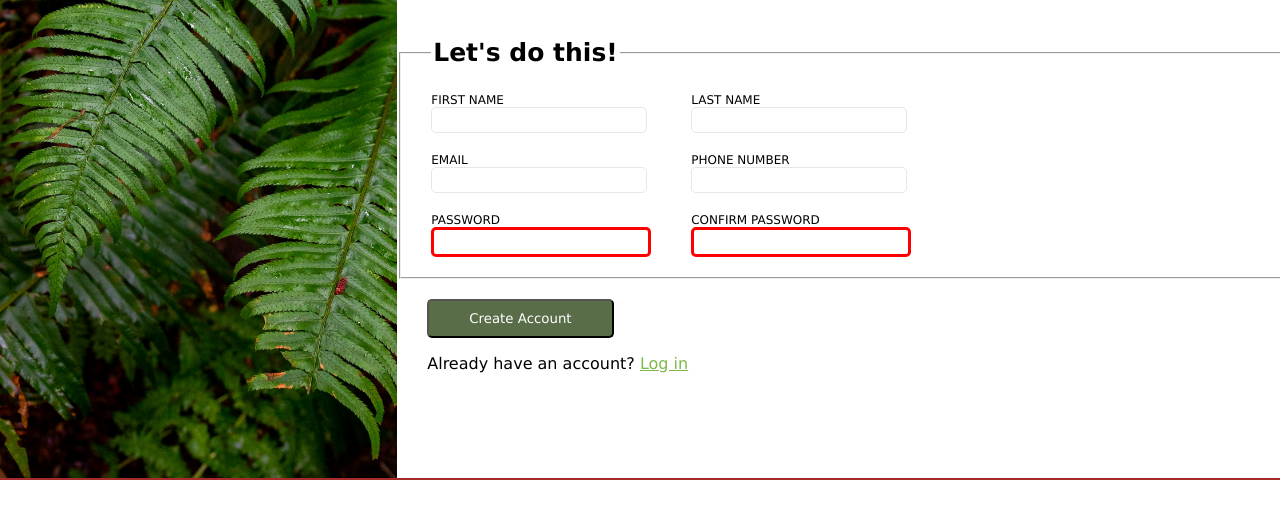
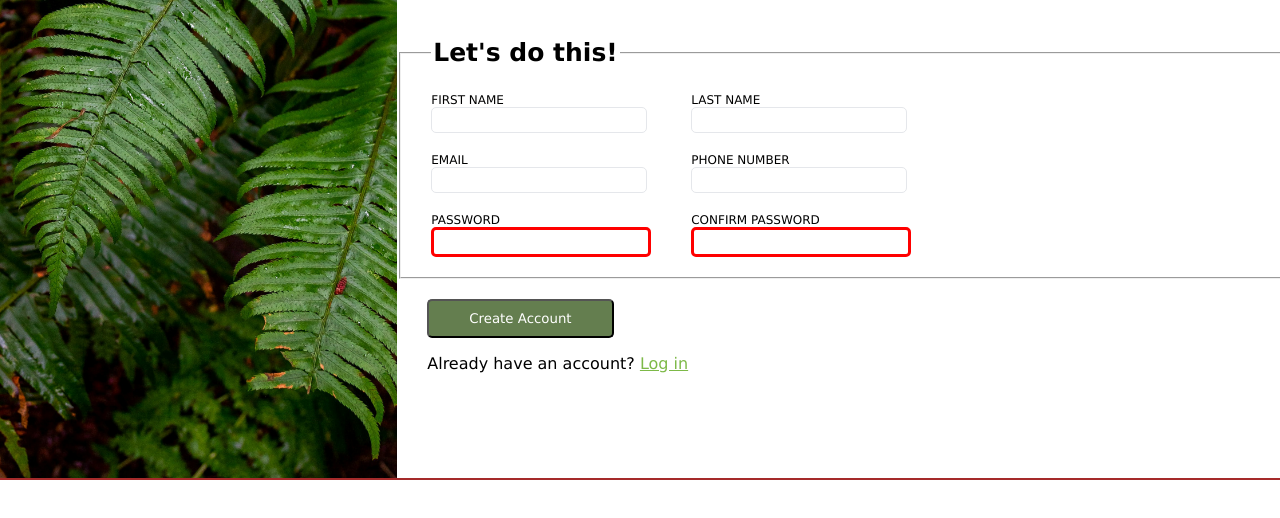
Before and after one commit to superansh55/Sign-up-Form, a plain HTML site: page index.html in a window 1280 px wide. In both pictures the pointer is over the button "Create Account". Shown: the part 322-840 px from the top of the page. Drawn offline with Linux system fonts and the light colour scheme.

Commit message:
updated readme and added some styling

```diff
--- a/style.css
+++ b/style.css
@@ -104,10 +104,13 @@ button{
     border-radius: 5px;
     margin-top: 20px;
     margin-left: 30px;
-    padding:10px 40px
+    padding:10px 40px;
 
+}
 
-
+button:hover{
+    cursor: pointer;
+    background-color: #647e4f;
 }
 
 #bottomText{
@@ -136,6 +139,7 @@ button{
 
 input:focus{
     border: solid blue;
+    box-shadow: black 1px 1px 1px 1px;
 }
 
 input:invalid{
```
Also changed, not shown: 1 other file.
